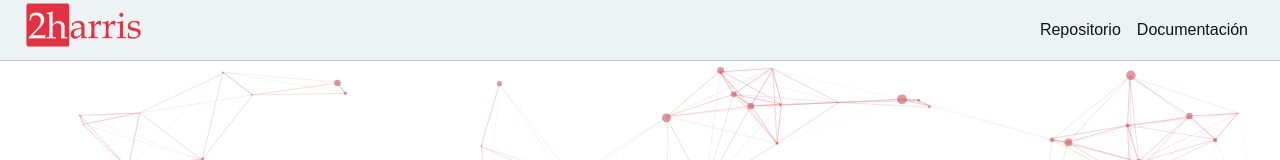
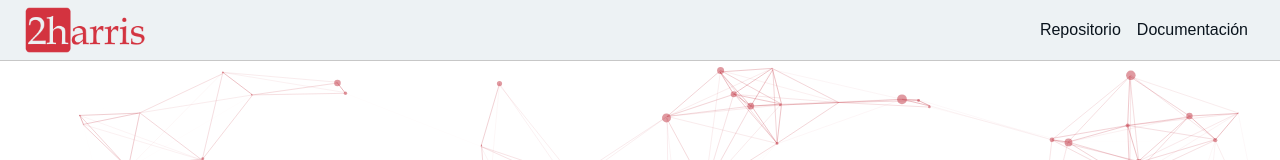
Before and after one commit to pedroanze/project-operativa, a plain HTML site: page index.html in a window 1280 px wide. Shown: the top 160 px of the page. Drawn offline with Linux system fonts and the light colour scheme.

Commit message:
pequeños cambios en el logo

```diff
--- a/css/index.css
+++ b/css/index.css
@@ -40,6 +40,7 @@ nav{
 .logo{
     height: 50px;
     width: 100%;
+    margin-top: 5px;
 
 }
 .navbar-left ul,
--- a/css/style-teoria-de-colas/eoq-reduccion.css
+++ b/css/style-teoria-de-colas/eoq-reduccion.css
@@ -23,6 +23,7 @@ nav{
     background-color: var(--gris);
 }
 .logo{
+    margin-top: 5px;
     height: 50px;
     width: 100%;
 
--- a/index.html
+++ b/index.html
@@ -14,7 +14,7 @@
     <nav>
             <div class="navbar-left">
                 <a href="./index.html">
-                    <img src="/image/logoCompleto.png" alt="logo" class ="logo">
+                    <img src="/image/logo.png" alt="logo" class ="logo">
                 </a>
 
 
```
Also changed, not shown: html/teoria-inventarios/eoq-reducccion.html (+1 -1 lines), image/logo.png (added).
